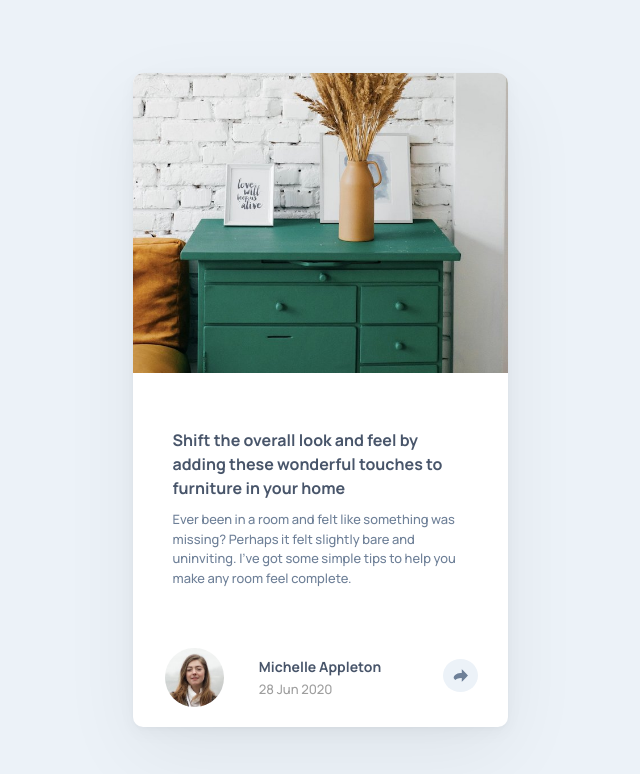
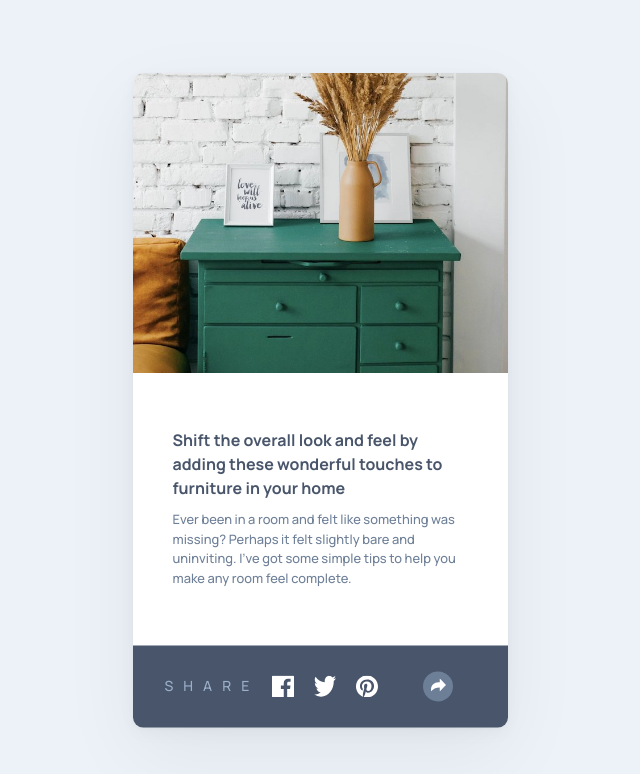
Before and after one commit to AlfredoPeguero/article-component, a plain HTML site: page index.html in a window 1280 px wide. Both pictures are taken after a click on the button 780 px from the left and 677 px from the top of the page. Shown: the whole page, without its empty margins (320-960 px from the left). Drawn offline with Linux system fonts and the light colour scheme.

Commit message:
active state

```diff
--- /dev/null
+++ b/app.js
@@ -0,0 +1,11 @@
+const btn = document.querySelector(".btn");
+const btn_over = document.querySelector(".btn_overlay");
+const tip = document.querySelector(".tooltip");
+
+btn.addEventListener("click", (e) => {
+  tip.classList.toggle("active");
+});
+
+btn_over.addEventListener("click", (e) => {
+  tip.classList.remove("active");
+});
--- a/css/styes.css
+++ b/css/styes.css
@@ -24,6 +24,7 @@ body{
   0 1.7px 5.3px rgba(0, 0, 0, 0.024),
   0 5.8px 17.9px rgba(0, 0, 0, 0.036),
   0 26px 80px rgba(0, 0, 0, 0.06);
+  position: relative;
 }
 
 .container img{
@@ -59,7 +60,7 @@ body{
     width: 70%;
     margin: auto;
 }
-.container .card-footer .btn{
+.btn{
     border: none;
     -webkit-tap-highlight-color: rgba(0, 0, 0, 0);
     outline: none;
@@ -74,7 +75,6 @@ body{
     background: hsl(210, 46%, 95%);
     padding: 10px;
     border-radius: 50%;
-
 }
 .container .card-footer .author{
     margin: auto;
@@ -90,6 +90,56 @@ body{
     color: hsl(0, 0%, 62%);
     font-size: 13px;
 }
+.card_share{
+    position: absolute;
+    padding: 20px 30px;
+    transform: translateY(-5.1rem);
+    border-radius: 0 0 10px 10px;
+    width: 100%;
+    display: grid;
+    grid-template-columns: 1fr 2fr 1fr;
+    grid-template-areas: "title icons share";
+    background: hsl(217, 19%, 35%);
+    place-items: center;
+}
+.tooltip{
+    display: none;
+}
+.tooltip.active{
+    display: block;
+}
+.icons{
+    display: flex;
+    justify-content: space-between;
+    width: 80%;
+    grid-area: icons;
+    margin-right: -10px;
+}
+.facebook, .twitter, .pinterest{
+    padding: 10px;
+    /* margin-right: -10px; */
+}
+.btn_overlay{
+    background: none;
+    border: none;
+    -webkit-tap-highlight-color: rgba(0, 0, 0, 0);
+    outline: none;
+    cursor: pointer;
+    width: 30px;
+    height: 30px;
+    background:  hsl(214, 17%, 51%);
+    border-radius: 50%;
+
+}
+.overlay-title{
+    margin-right: -20px;
+    letter-spacing: 10px;
+    font-size: 14px;
+    color: hsl(213, 29%, 70%);
+    font-weight: 100;
+    text-transform: uppercase;
+}
+
 .attribution {
     font-size: 11px;
     text-align: center;
--- a/index.html
+++ b/index.html
@@ -40,10 +40,33 @@
         <button class="btn">
           <img class="share" src="./images/icon-share.svg" alt="" />
         </button>
-
+      </div>
+      <div class="tooltip">
+        <div class="card_share">
+          <div class="overlay-title">share</div>
+          <div class="icons">
+            <img class="facebook" src="./images/icon-facebook.svg" alt="" />
+            <img class="twitter" src="./images/icon-twitter.svg" alt="" />
+            <img class="pinterest" src="./images/icon-pinterest.svg" alt="" />
+          </div>
+          <button class="btn_overlay">
+            <svg
+              class="share"
+              xmlns="http://www.w3.org/2000/svg"
+              width="15"
+              height="13"
+            >
+              <path
+                fill="#fff"
+                d="M15 6.495L8.766.014V3.88H7.441C3.33 3.88 0 7.039 0 10.936v2.049l.589-.612C2.59 10.294 5.422 9.11 8.39 9.11h.375v3.867L15 6.495z"
+              />
+            </svg>
+          </button>
+        </div>
       </div>
     </div>
 
+    <script src="./app.js"></script>
     <!-- <div class="attribution">
       Challenge by
       <a href="https://www.frontendmentor.io?ref=challenge" target="_blank"
```
Lines whose indentation alone changed are shown as unchanged.
